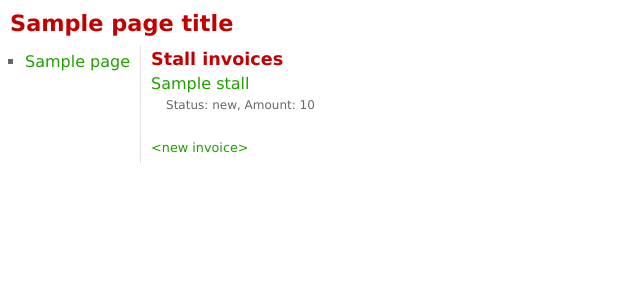
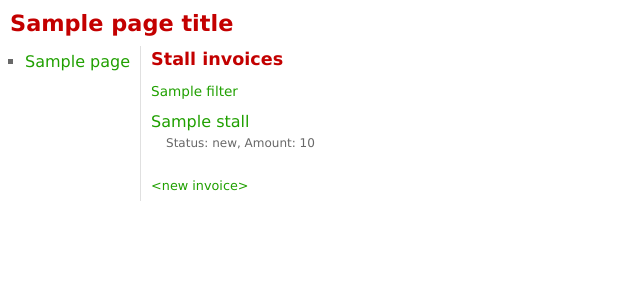
Before and after one commit to gctucker/mrwf, a Django app: template templates/cams/invoices.html in a window 1280 px wide. Shown: the top 300 px of the page, without its empty margins (0-640 px from the left). Run offline with Django 3.2, Linux system fonts and the light colour scheme; the template is opened without the code that fills it: most values are stand-ins (such as "Sample title", 1, 10 or a date in 2020).

Commit message:
invoices: add sub-menu in template with filters and use filters in view

```diff
--- a/static/css/base.css
+++ b/static/css/base.css
@@ -72,6 +72,11 @@ input[type=text], input[type=password], textarea, select
 {
   border-style: none none dotted none;
   border-width: 1px;
+}
+
+.sub-menu
+{
+  font-size: 0.85em;
 }
 
 div.element
--- a/templates/cams/invoices.html
+++ b/templates/cams/invoices.html
@@ -1,6 +1,12 @@
 {% extends "browser.html" %}
 
 {% block browse_title %}Stall invoices{% endblock %}
+
+{% block browse_header %}
+          <p class="sub-menu">{% for f in filters %}
+            {% if f == filter %}{{ f }}{% else %}<a href="?filter={{ f }}">{{ f }}</a>{% endif %}{% if not forloop.last %}&nbsp;|{% endif %}{% endfor %}
+          </p>
+{% endblock %}
 
 {% block browse_it %}
                 <a href="{{ px }}cams/invoice/{{ it.id }}/">{{ it.stall }}</a>
--- a/templates/cams/programme.html
+++ b/templates/cams/programme.html
@@ -3,7 +3,7 @@
 {% block browse_title %}Programme: events on the day of the fair{% endblock %}
 
 {% block browse_header %}{% if listings %}
-          <p style="font-size: 0.85em">
+          <p class="sub-menu">
             <a href="?listing=">{% if not current %}<span class="current_nav">All</span>{% else %}All{% endif %}</a>{% for it in listings %}
             &nbsp;|&nbsp;<a href="?listing={{ it.id }}">{% if it.id == current %}<span class="current_nav">{{ it.name }}</span>{% else %}{{ it.name }}{% endif %}</a>{% endfor %}{% endif %}
           </p>{% endblock %}
```
Also changed, not shown: extra/views.py (+16 -1 lines).
